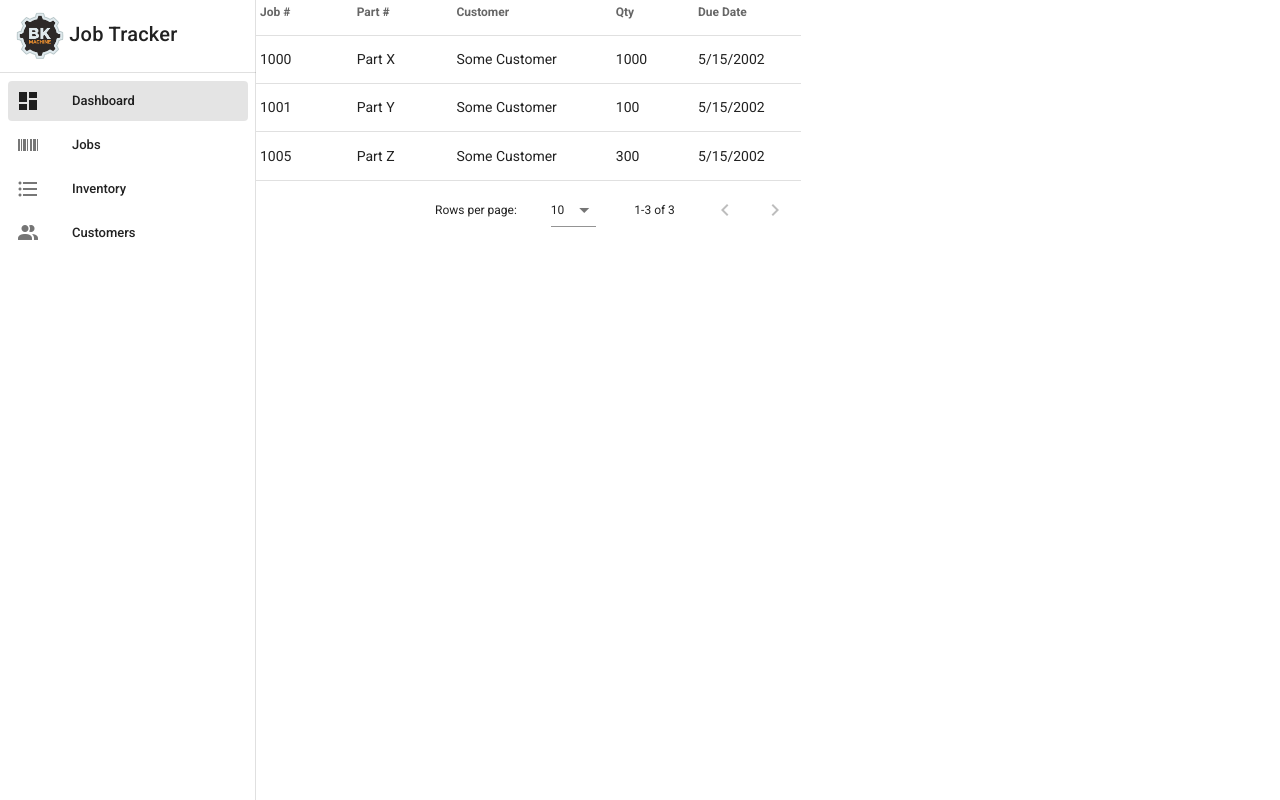
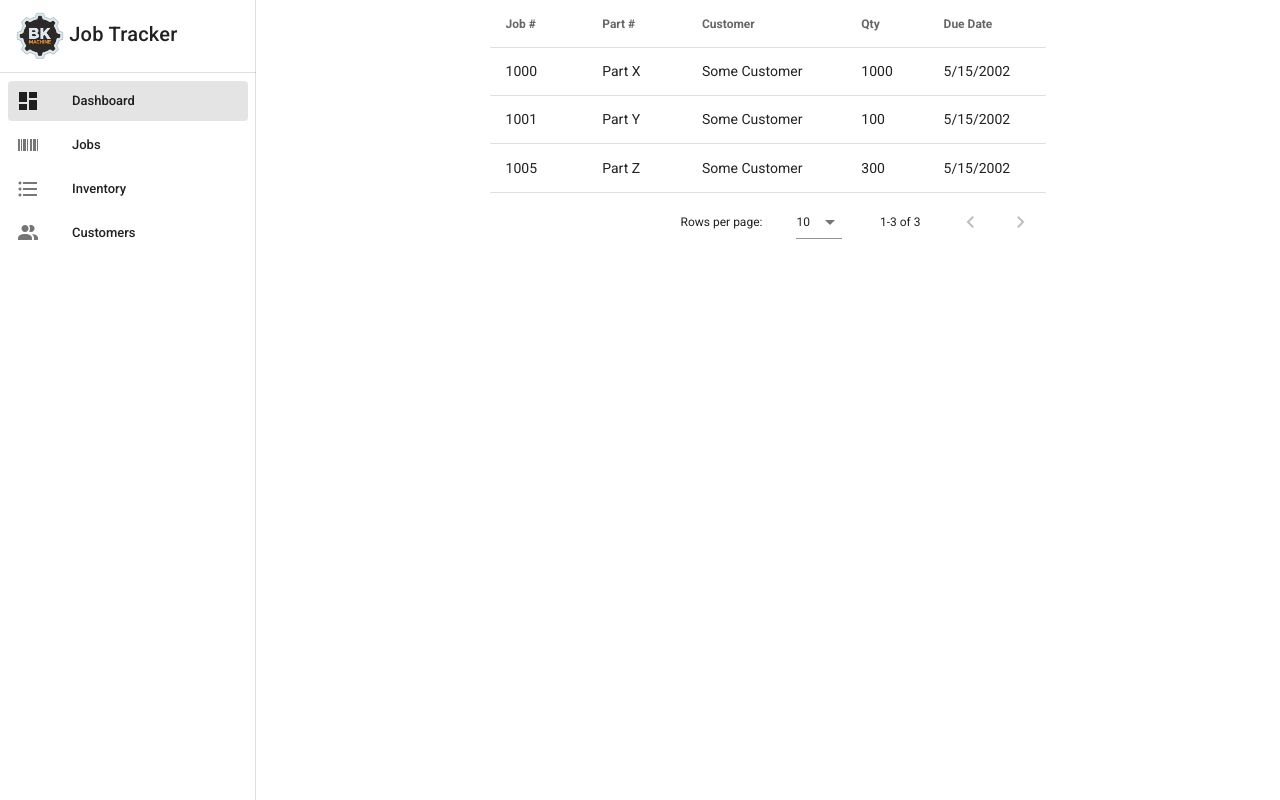
Before and after one commit to BKMachine/job-tracker, a Vue app in the folder frontend/: page / in a window 1280 px wide. Built offline with nearby package versions, Linux system fonts and the light colour scheme.

Commit message:
justify-center

```diff
--- a/frontend/src/views/Home.vue
+++ b/frontend/src/views/Home.vue
@@ -1,7 +1,9 @@
 <template>
-  <v-row>
-    <v-data-table :items="jobs" :headers="headers"> </v-data-table>
-  </v-row>
+  <v-container>
+    <v-row class="justify-center">
+      <v-data-table :items="jobs" :headers="headers"> </v-data-table>
+    </v-row>
+  </v-container>
 </template>
 
 <script>
```
